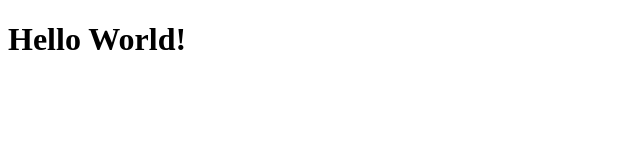
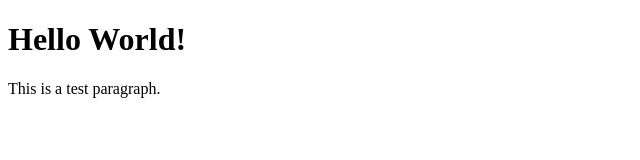
Before and after one commit to lunastudio-art/test-repo, a plain HTML site: page index.html in a window 1280 px wide. Shown: the whole page, without its empty margins (0-640 px from the left). Drawn offline with Linux system fonts and the light colour scheme.

Commit message:
index.html

```diff
--- a/index.html
+++ b/index.html
@@ -2,5 +2,6 @@
 <html>
     <body>
         <h1>Hello World!</h1>
+        <p>This is a test paragraph.</p>
     </body>
 </html>
```
